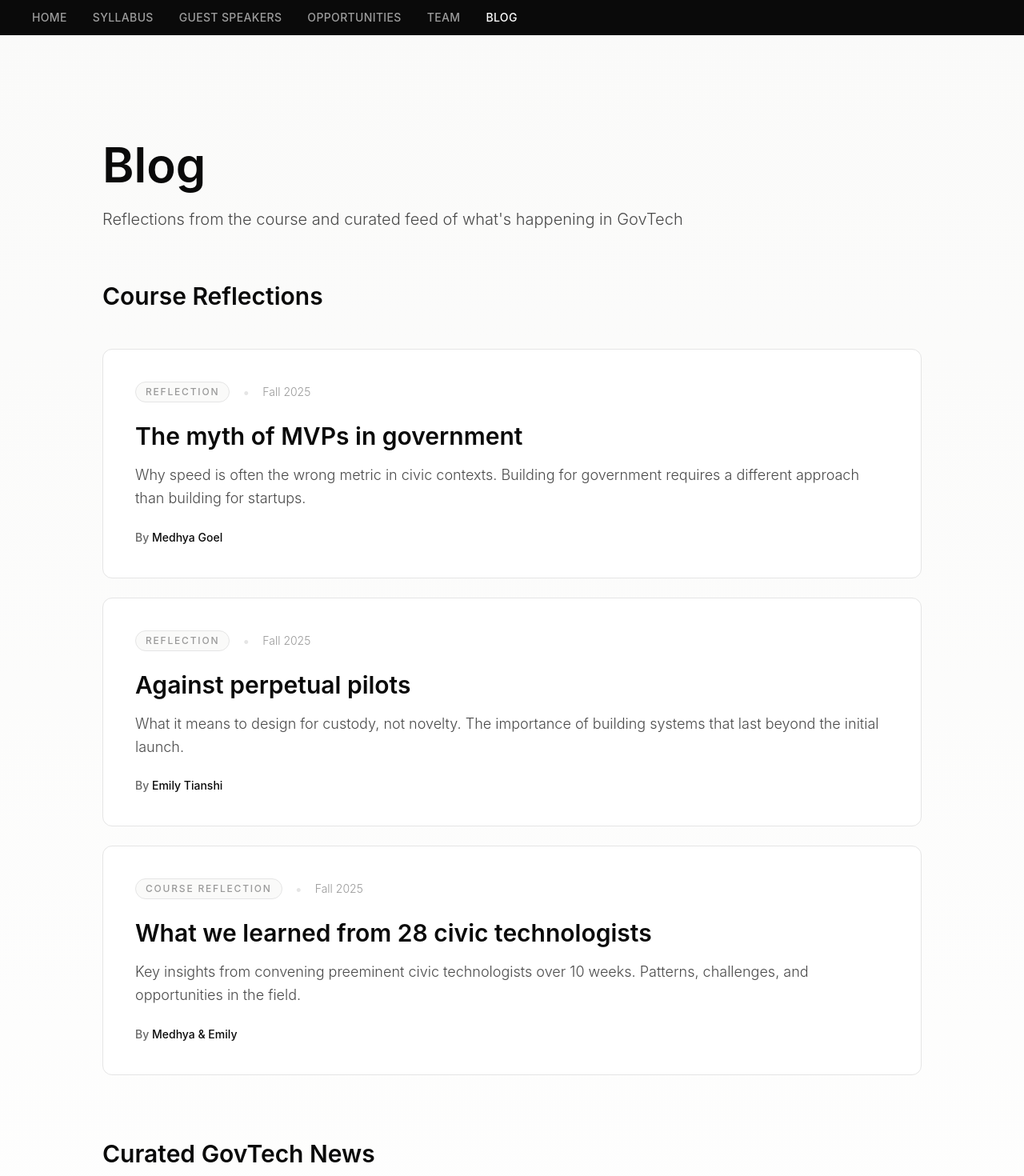
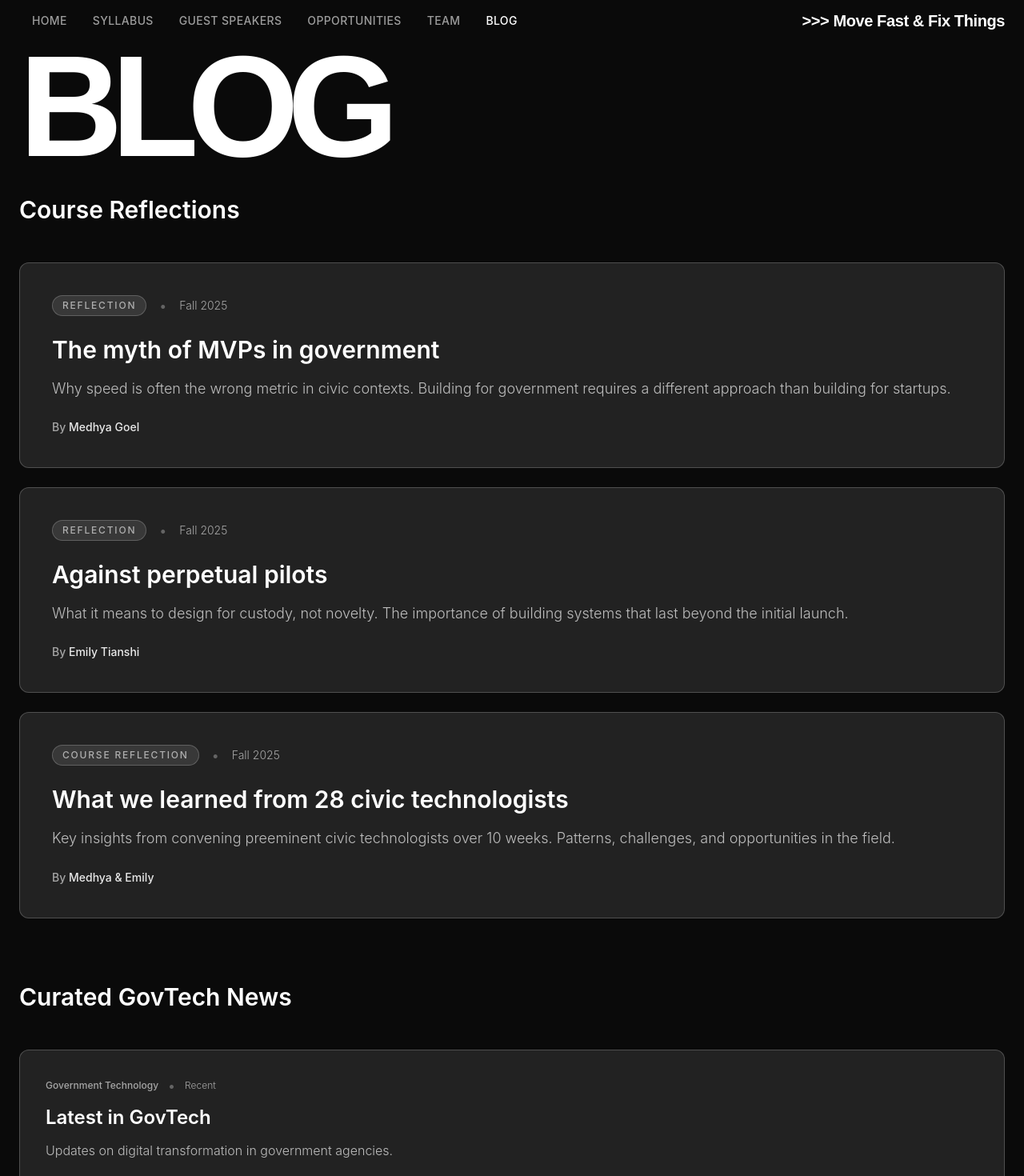
Before and after one commit to medhyaGoel/MoveFastandFixThingsWebsite, a Next.js app: page /blog in a window 1280 px wide. Shown: the top 1470 px of the page at 80% size. Built offline with nearby package versions, Linux system fonts and the light colour scheme; a web font is replaced by a local one.

Commit message:
finished teams page + polished nav bar

```diff
--- a/app/blog/page.tsx
+++ b/app/blog/page.tsx
@@ -43,21 +43,25 @@ const curatedNews = [
 
 export default function Blog() {
   return (
-    <div className="min-h-screen bg-gradient-to-b from-[#fafaf9] to-white text-[#0a0a0a] pt-24">
-      <div className="max-w-6xl mx-auto px-8 md:px-16 py-20">
-        <motion.div
-          initial={{ opacity: 0, y: 30 }}
-          animate={{ opacity: 1, y: 0 }}
-          transition={{ duration: 0.8, ease: [0.22, 1, 0.36, 1] }}
-        >
-          <h1 className="text-5xl md:text-6xl font-semibold mb-6 text-[#0a0a0a]">Blog</h1>
-          <p className="text-xl text-[#4a4a4a] mb-16 font-light">
-            Reflections from the course and curated feed of what's happening in GovTech
-          </p>
+    <div className="min-h-screen bg-[#0a0a0a] text-white">
+      <section className="min-h-screen pt-16 pb-14 px-2 md:px-4 lg:px-6">
+        <div className="mx-auto max-w-[1700px]">
+          {/* Big wordmark */}
+          <motion.h1
+            initial={{ opacity: 0, y: 18 }}
+            animate={{ opacity: 1, y: 0 }}
+            transition={{ duration: 0.9, ease: [0.22, 1, 0.36, 1] }}
+            className="font-jersey tracking-[-0.08em] leading-[0.78] text-[clamp(3.8rem,14vw,13.5rem)]"
+          >
+            BLOG
+          </motion.h1>
+
+          {/* Content section */}
+          <div className="mt-8 md:mt-10">
 
           {/* Course Reflections */}
           <section className="mb-20">
-            <h2 className="text-2xl md:text-3xl font-semibold mb-12 text-[#0a0a0a]">Course Reflections</h2>
+            <h2 className="text-2xl md:text-3xl font-semibold mb-12 text-white">Course Reflections</h2>
             <div className="space-y-6">
               {blogPosts.map((post, index) => (
                 <motion.article
@@ -66,21 +70,21 @@ export default function Blog() {
                   whileInView={{ opacity: 1, y: 0 }}
                   viewport={{ once: true, margin: "-100px" }}
                   transition={{ duration: 0.8, ease: [0.22, 1, 0.36, 1], delay: index * 0.1 }}
-                  className="bg-white rounded-xl border border-[#e5e5e5] p-8 md:p-10 hover:border-[#ccc] hover:shadow-lg transition-all group"
+                  className="bg-white/10 rounded-xl border border-white/20 p-8 md:p-10 hover:border-white/30 transition-all group"
                 >
                   <div className="flex items-center gap-4 mb-6">
-                    <span className="px-3 py-1 rounded-full bg-[#fafaf9] text-xs uppercase tracking-[0.15em] text-[#999] font-medium border border-[#e5e5e5]">
+                    <span className="px-3 py-1 rounded-full bg-white/10 text-xs uppercase tracking-[0.15em] text-white/60 font-medium border border-white/20">
                       {post.category}
                     </span>
-                    <span className="text-[#e5e5e5]">•</span>
-                    <span className="text-sm text-[#999] font-light">{post.date}</span>
+                    <span className="text-white/30">•</span>
+                    <span className="text-sm text-white/60 font-light">{post.date}</span>
                   </div>
-                  <h3 className="text-2xl md:text-3xl font-semibold mb-4 text-[#0a0a0a] group-hover:text-[#333] transition-colors">
+                  <h3 className="text-2xl md:text-3xl font-semibold mb-4 text-white group-hover:text-white/90 transition-colors">
                     {post.title}
                   </h3>
-                  <p className="text-lg text-[#4a4a4a] mb-6 leading-relaxed font-light">{post.excerpt}</p>
-                  <p className="text-sm text-[#666] font-medium">
-                    By <span className="text-[#0a0a0a]">{post.author}</span>
+                  <p className="text-lg text-white/70 mb-6 leading-relaxed font-light">{post.excerpt}</p>
+                  <p className="text-sm text-white/60 font-medium">
+                    By <span className="text-white/90">{post.author}</span>
                   </p>
                 </motion.article>
               ))}
@@ -89,7 +93,7 @@ export default function Blog() {
 
           {/* Curated GovTech News */}
           <section>
-            <h2 className="text-2xl md:text-3xl font-semibold mb-12 text-[#0a0a0a]">Curated GovTech News</h2>
+            <h2 className="text-2xl md:text-3xl font-semibold mb-12 text-white">Curated GovTech News</h2>
             <div className="space-y-6">
               {curatedNews.map((item, index) => (
                 <motion.div
@@ -98,15 +102,15 @@ export default function Blog() {
                   whileInView={{ opacity: 1, y: 0 }}
                   viewport={{ once: true, margin: "-100px" }}
                   transition={{ duration: 0.8, ease: [0.22, 1, 0.36, 1], delay: index * 0.1 }}
-                  className="bg-white rounded-xl border border-[#e5e5e5] p-6 md:p-8 hover:border-[#ccc] hover:shadow-md transition-all"
+                  className="bg-white/10 rounded-xl border border-white/20 p-6 md:p-8 hover:border-white/30 transition-all"
                 >
                   <div className="flex items-center gap-3 mb-3">
-                    <span className="text-xs text-[#999] font-medium">{item.source}</span>
-                    <span className="text-[#e5e5e5]">•</span>
-                    <span className="text-xs text-[#999] font-light">{item.date}</span>
+                    <span className="text-xs text-white/60 font-medium">{item.source}</span>
+                    <span className="text-white/30">•</span>
+                    <span className="text-xs text-white/60 font-light">{item.date}</span>
                   </div>
-                  <h3 className="text-xl md:text-2xl font-semibold mb-3 text-[#0a0a0a]">{item.title}</h3>
-                  <p className="text-base text-[#4a4a4a] leading-relaxed font-light">{item.excerpt}</p>
+                  <h3 className="text-xl md:text-2xl font-semibold mb-3 text-white">{item.title}</h3>
+                  <p className="text-base text-white/70 leading-relaxed font-light">{item.excerpt}</p>
                 </motion.div>
               ))}
             </div>
@@ -117,14 +121,15 @@ export default function Blog() {
             whileInView={{ opacity: 1, y: 0 }}
             viewport={{ once: true, margin: "-100px" }}
             transition={{ duration: 0.8, ease: [0.22, 1, 0.36, 1] }}
-            className="mt-20 bg-gradient-to-br from-white to-[#fafaf9] rounded-xl border border-[#e5e5e5] p-10 text-center shadow-sm"
+            className="mt-20 bg-white/10 rounded-xl border border-white/20 p-10 text-center"
           >
-            <p className="text-lg text-[#4a4a4a] font-light">
+            <p className="text-lg text-white/70 font-light">
               More reflections and curated content coming soon.
             </p>
           </motion.div>
-        </motion.div>
-      </div>
+          </div>
+        </div>
+      </section>
     </div>
   );
 }
--- a/app/components/Navigation.tsx
+++ b/app/components/Navigation.tsx
@@ -15,6 +15,7 @@ const navItems = [
 
 export default function Navigation() {
   const pathname = usePathname();
+  const isHomePage = pathname === '/';
 
   return (
     <nav className="fixed top-0 left-0 right-0 z-50 bg-[#0a0a0a]">
@@ -40,6 +41,11 @@ export default function Navigation() {
               );
             })}
           </div>
+          {!isHomePage && (
+            <div className="font-jersey text-white text-lg md:text-xl tracking-[-0.02em]">
+              &gt;&gt;&gt; Move Fast & Fix Things
+            </div>
+          )}
         </div>
       </div>
     </nav>
--- a/app/guest-speakers/page.tsx
+++ b/app/guest-speakers/page.tsx
@@ -28,17 +28,21 @@ const speakers = [
 
 export default function GuestSpeakers() {
   return (
-    <div className="min-h-screen bg-gradient-to-b from-[#fafaf9] to-white text-[#0a0a0a] pt-24">
-      <div className="max-w-6xl mx-auto px-8 md:px-16 py-20">
-        <motion.div
-          initial={{ opacity: 0, y: 30 }}
-          animate={{ opacity: 1, y: 0 }}
-          transition={{ duration: 0.8, ease: [0.22, 1, 0.36, 1] }}
-        >
-          <h1 className="text-5xl md:text-6xl font-semibold mb-6 text-[#0a0a0a]">Guest Speakers</h1>
-          <p className="text-xl text-[#4a4a4a] mb-16 font-light">
-            Insights from 28 preeminent civic technologists who joined us throughout the course
-          </p>
+    <div className="min-h-screen bg-[#0a0a0a] text-white">
+      <section className="min-h-screen pt-16 pb-14 px-2 md:px-4 lg:px-6">
+        <div className="mx-auto max-w-[1700px]">
+          {/* Big wordmark */}
+          <motion.h1
+            initial={{ opacity: 0, y: 18 }}
+            animate={{ opacity: 1, y: 0 }}
+            transition={{ duration: 0.9, ease: [0.22, 1, 0.36, 1] }}
+            className="font-jersey tracking-[-0.08em] leading-[0.78] text-[clamp(3.8rem,14vw,13.5rem)]"
+          >
+            GUEST SPEAKERS
+          </motion.h1>
+
+          {/* Content section */}
+          <div className="mt-8 md:mt-10">
 
           <div className="space-y-8">
             {speakers.map((speaker, index) => (
@@ -48,28 +52,28 @@ export default function GuestSpeakers() {
                 whileInView={{ opacity: 1, y: 0 }}
                 viewport={{ once: true, margin: "-100px" }}
                 transition={{ duration: 0.8, ease: [0.22, 1, 0.36, 1], delay: index * 0.1 }}
-                className="bg-white rounded-xl border border-[#e5e5e5] p-8 md:p-12 hover:border-[#ccc] hover:shadow-lg transition-all group"
+                className="bg-white/10 rounded-xl border border-white/20 p-8 md:p-12 hover:border-white/30 transition-all group"
               >
                 <div className="mb-6">
-                  <p className="text-xs uppercase tracking-[0.15em] text-[#999] mb-3 font-medium">
+                  <p className="text-xs uppercase tracking-[0.15em] text-white/60 mb-3 font-medium">
                     {speaker.organization}
                   </p>
-                  <h2 className="text-3xl md:text-4xl font-semibold mb-4 text-[#0a0a0a] group-hover:text-[#333] transition-colors">
+                  <h2 className="text-3xl md:text-4xl font-semibold mb-4 text-white group-hover:text-white/90 transition-colors">
                     {speaker.title}
                   </h2>
-                  <p className="text-lg text-[#4a4a4a] leading-relaxed font-light">{speaker.description}</p>
+                  <p className="text-lg text-white/70 leading-relaxed font-light">{speaker.description}</p>
                 </div>
 
-                <div className="border-t border-[#e5e5e5] pt-6 mt-6">
-                  <h3 className="text-xs uppercase tracking-[0.15em] text-[#999] mb-4 font-medium">
+                <div className="border-t border-white/20 pt-6 mt-6">
+                  <h3 className="text-xs uppercase tracking-[0.15em] text-white/60 mb-4 font-medium">
                     Notes from the Talk
                   </h3>
-                  <p className="text-lg text-[#4a4a4a] leading-relaxed font-light">{speaker.notes}</p>
+                  <p className="text-lg text-white/70 leading-relaxed font-light">{speaker.notes}</p>
                 </div>
 
-                <div className="mt-6 pt-6 border-t border-[#f0f0f0]">
-                  <p className="text-sm text-[#666] font-medium">
-                    Speaker: <span className="text-[#0a0a0a]">{speaker.name}</span>
+                <div className="mt-6 pt-6 border-t border-white/10">
+                  <p className="text-sm text-white/60 font-medium">
+                    Speaker: <span className="text-white/90">{speaker.name}</span>
                   </p>
                 </div>
               </motion.div>
@@ -81,17 +85,18 @@ export default function GuestSpeakers() {
             whileInView={{ opacity: 1, y: 0 }}
             viewport={{ once: true, margin: "-100px" }}
             transition={{ duration: 0.8, ease: [0.22, 1, 0.36, 1] }}
-            className="mt-20 bg-gradient-to-br from-white to-[#fafaf9] rounded-xl border border-[#e5e5e5] p-10 text-center shadow-sm"
+            className="mt-20 bg-white/10 rounded-xl border border-white/20 p-10 text-center"
           >
-            <p className="text-lg text-[#4a4a4a] mb-3 font-light">
+            <p className="text-lg text-white/70 mb-3 font-light">
               More speaker notes and recordings will be added as they become available.
             </p>
-            <p className="text-sm text-[#999] font-medium">
+            <p className="text-sm text-white/60 font-medium">
               Total: 28 guest speakers across 10 weeks
             </p>
           </motion.div>
-        </motion.div>
-      </div>
+          </div>
+        </div>
+      </section>
     </div>
   );
 }
--- a/app/page.tsx
+++ b/app/page.tsx
@@ -15,7 +15,7 @@ export default function Home() {
             transition={{ duration: 0.9, ease: [0.22, 1, 0.36, 1] }}
             className="font-jersey tracking-[-0.08em] leading-[0.78] text-[clamp(3.8rem,14vw,13.5rem)]"
           >
-            MOVE FAST & FIX THINGS.
+            &gt;&gt;&gt; MOVE FAST & FIX THINGS
           </motion.h1>
 
           {/* Bottom split */}
--- a/app/team/page.tsx
+++ b/app/team/page.tsx
@@ -8,7 +8,7 @@ import MedhyaPhoto from "../pictures/medhya.jpg";
 export default function Team() {
   return (
     <div className="min-h-screen bg-[#0a0a0a] text-white">
-      <section className="min-h-screen pt-16 pb-14 px-2 md:px-4 lg:px-6">
+      <section className="h-screen pt-16 pb-0 px-2 md:px-4 lg:px-6">
         <div className="mx-auto max-w-[1700px]">
           {/* Title, mirroring landing-page aesthetic */}
           <motion.h1
@@ -21,7 +21,7 @@ export default function Team() {
           </motion.h1>
 
           {/* Two-column layout echoing the home split */}
-          <div className="mt-8 md:mt-10 grid grid-cols-1 md:grid-cols-12 gap-8 md:gap-10 md:pl-4 items-stretch">
+          <div className="mt-8 md:mt-0 grid grid-cols-1 md:grid-cols-12 gap-5 md:gap-5 md:pl-4 items-stretch">
             {/* Left copy block */}
             <motion.div
               initial={{ opacity: 0, y: 18 }}
@@ -30,7 +30,7 @@ export default function Team() {
               transition={{ duration: 0.8, ease: [0.22, 1, 0.36, 1], delay: 0.05 }}
               className="md:col-span-5 lg:col-span-4 flex flex-col justify-end"
             >
-              <p className="mt-6 text-white/80 text-lg leading-relaxed font-light text-balance">
+              <p className="mb-8 text-white/80 text-lg leading-relaxed font-light text-balance">
                 <span className="font-medium">Medhya Goel</span> & <span className="font-medium">Emily Tianshi</span> created & taught POLISCI 33SI at Stanford University in Fall 2025. Both Medhya and Emily study computer science and government at Stanford University.
               </p>
             </motion.div>
@@ -45,17 +45,17 @@ export default function Team() {
             >
               <div className="grid grid-cols-1 md:grid-cols-2 gap-6 md:gap-8">
                 {/* Emily */}
-                <div className="bg-[#111111] border border-white/10">
-                  <div className="aspect-[3/4] overflow-hidden">
+                <div className="bg-[#111111]">
+                  <div className="h-[500px] md:h-[600px] overflow-hidden">
                     <Image
                       src={EmilyPhoto}
                       alt="Emily Tianshi"
                       className="h-full w-full object-cover"
-                      width={800}
-                      height={1200}
+                      width={600}
+                      height={800}
                     />
                   </div>
-                  <div className="px-5 py-4 border-t border-white/10">
+                  <div className="px-5 py-4">
                     <p className="text-sm md:text-base font-semibold tracking-[0.08em] uppercase">
                       Emily Tianshi
                     </p>
@@ -65,18 +65,18 @@ export default function Team() {
                   </div>
                 </div>
 
-                {/* Medhya - uses Emily photo as placeholder until Medhya's photo is added */}
-                <div className="bg-[#111111] border border-white/10">
-                  <div className="aspect-[3/4] overflow-hidden">
+                {/* Medhya */}
+                <div className="bg-[#111111]">
+                  <div className="h-[500px] md:h-[600px] overflow-hidden">
                     <Image
                       src={MedhyaPhoto}
                       alt="Medhya Goel"
                       className="h-full w-full object-cover"
-                      width={800}
-                      height={1200}
+                      width={600}
+                      height={800}
                     />
                   </div>
-                  <div className="px-5 py-4 border-t border-white/10">
+                  <div className="px-5 py-4">
                     <p className="text-sm md:text-base font-semibold tracking-[0.08em] uppercase">
                       Medhya Goel
                     </p>
```
Also changed, not shown: app/opportunities/page.tsx (+28 -23 lines), app/syllabus/page.tsx (+30 -26 lines).
